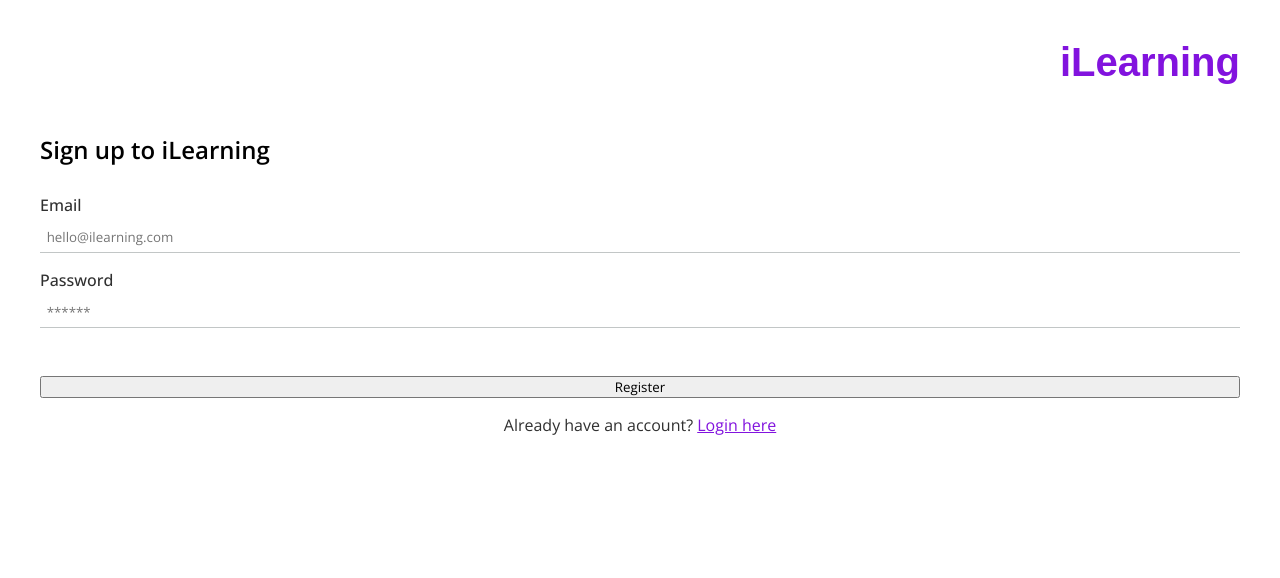
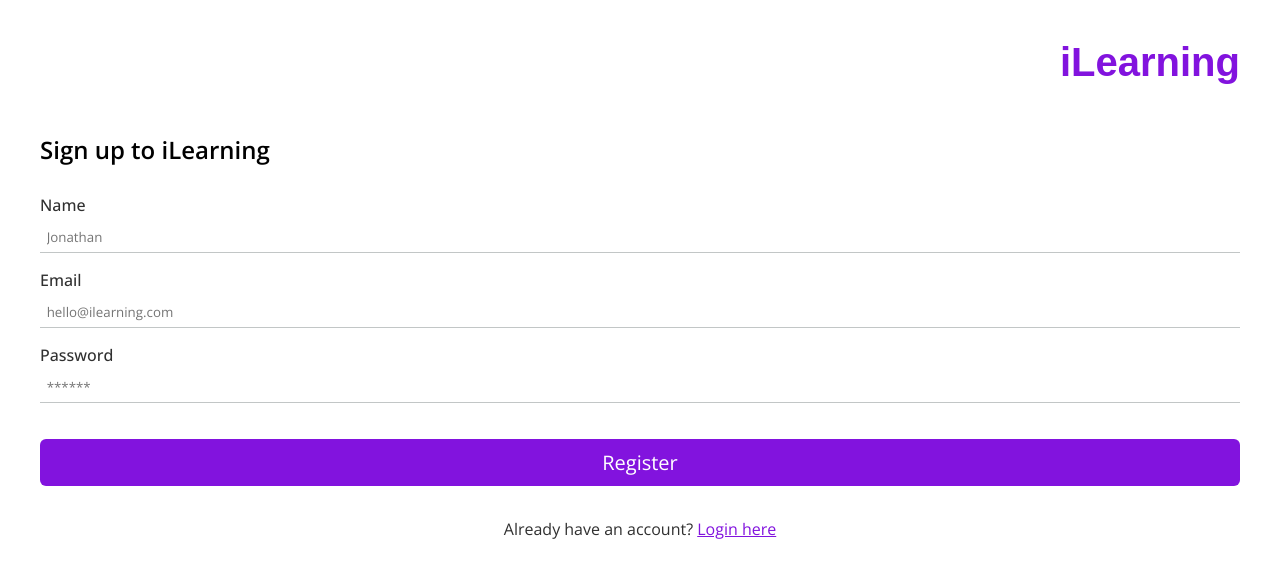
Before and after one commit to JonnyFateX/iLearning-database, a React (Vite) app: page /register in a window 1280 px wide. Shown: the top 578 px of the page. Built offline with nearby package versions, Linux system fonts and the light colour scheme; a web font is replaced by a local one.

Commit message:
Register implemented

```diff
--- a/src/index.css
+++ b/src/index.css
@@ -76,7 +76,6 @@ label{
 }
 
 .card > span{
-    margin-top: 1em;
     color: rgb(48, 48, 48);
     font-weight: 400;
     text-align: center;
--- a/src/pages/login.jsx
+++ b/src/pages/login.jsx
@@ -44,9 +44,9 @@ export default function Login(){
                 onChange={handleChange}
                 onSubmit={onSubmit}
             >
-                <label htmlFor="">Email</label>
+                <label htmlFor="email">Email</label>
                 <input type="text" name="email" id="email" placeholder="hello@ilearning.com"/>
-                <label htmlFor="">Password</label>
+                <label htmlFor="password">Password</label>
                 <input type="password" name="password" id="password" placeholder="******"/>
                 <button>Enter</button>
             </form>
--- a/src/pages/register.jsx
+++ b/src/pages/register.jsx
@@ -1,15 +1,58 @@
+import { useState } from "react"
+import { useNavigate } from "react-router-dom"
+import { validate } from "email-validator"
+
 export default function Register(){
+    const navigate = useNavigate()
+    const [data, setData] = useState({
+        name: "",
+        email: "",
+        password: ""
+    })
+
+    function handleChange(event) {
+        setData(prevData => {
+            return {
+                ...prevData,
+                [event.target.name]: event.target.value
+            }
+        })
+    }
+
+    async function onSubmit(event){
+        event.preventDefault()
+        const emailValid = validate(data.email)
+        if(!emailValid){
+            return
+        }
+        const response = await fetch("/api/users", {
+            method: "POST",
+            body: JSON.stringify(data)
+        })
+        const jsonData = await response.json()
+        if(jsonData["error"]){
+            console.log("Couldn't create user, try again.")
+        }else{
+            navigate("/login", {replace:true})
+        }
+    }
+
     return (
         <div className="card">
             <h1>iLearning</h1>
             <h2>Sign up to iLearning</h2>
-            <form>
-                <label htmlFor="">Email</label>
+            <form
+                onChange={handleChange}
+                onSubmit={onSubmit}
+            >
+                <label htmlFor="name">Name</label>
+                <input type="text" name="name" id="name" placeholder="Jonathan"/>
+                <label htmlFor="email">Email</label>
                 <input type="text" name="email" id="email" placeholder="hello@ilearning.com"/>
-                <label htmlFor="">Password</label>
+                <label htmlFor="password">Password</label>
                 <input type="text" name="password" id="password" placeholder="******"/>
+                <button>Register</button>
             </form>
-            <button>Register</button>
             <span>Already have an account? <a href="/login">Login here</a></span>
         </div>
     )
```
Also changed, not shown: 2 other files (tests, documents, lock files or other folders).
